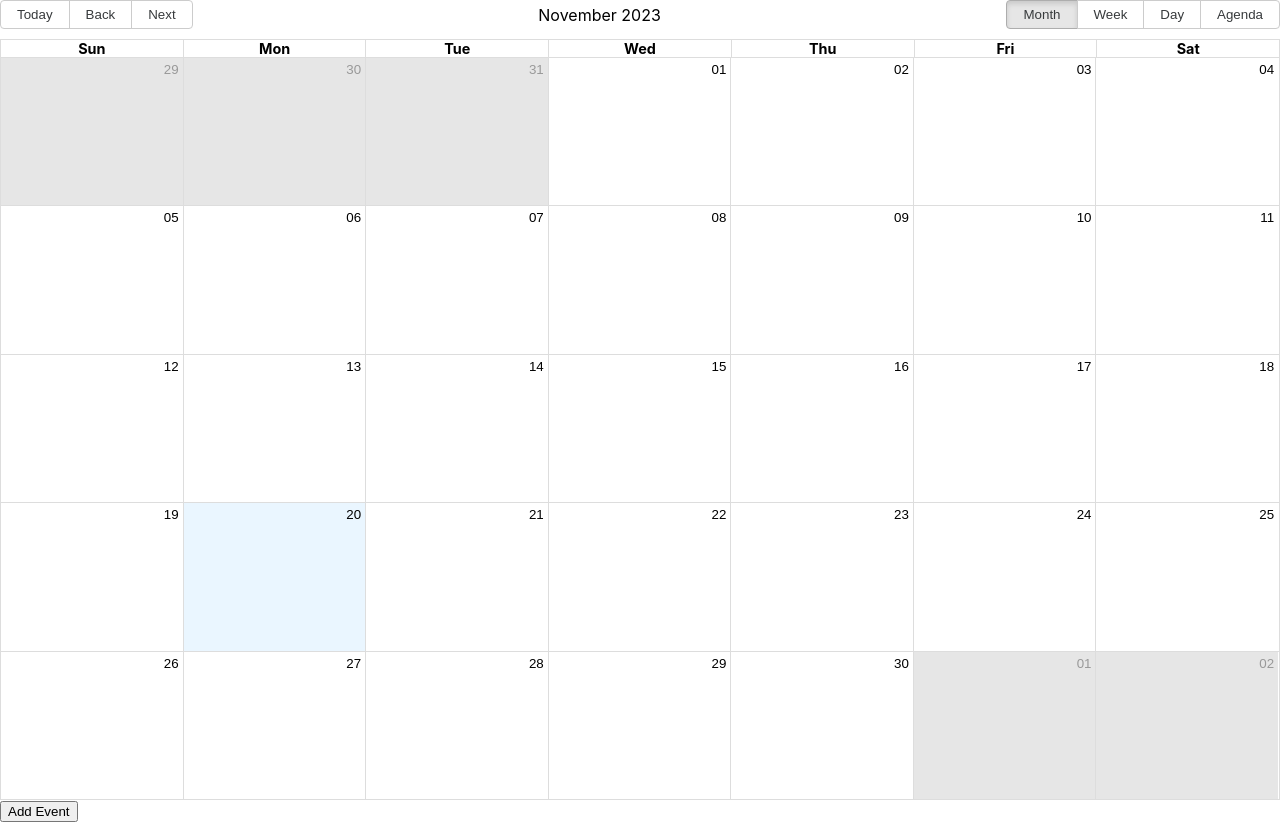
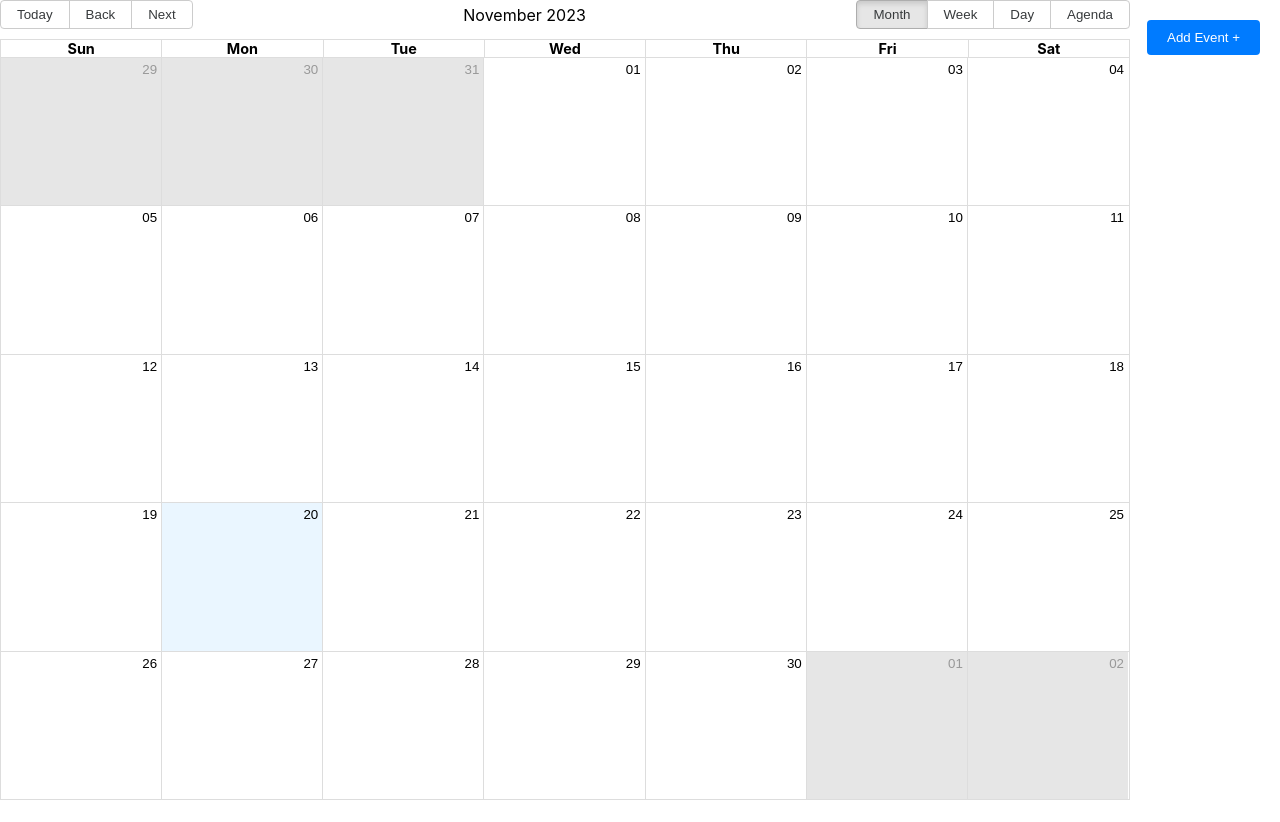
Before and after one commit to BreadInvasion/Day-Dreamers, a React (Create React App) app in the folder frontend/: page / in a window 1280 px wide. After the commit the page ends 800 px from the top, so only its background shows below. Built offline with nearby package versions, Linux system fonts and the light colour scheme; no server answers.

Commit message:
move 'add event' button to right

```diff
--- a/frontend/src/App.css
+++ b/frontend/src/App.css
@@ -47,6 +47,7 @@
   width: 100%;
   height: 100%;
   background-color: rgba(0,0,0,0.4);
+  z-index: 1000;
 }
 
 .modal-content {
@@ -64,3 +65,24 @@
   font-size: 24px;
   cursor: pointer;
 }
+
+.addButton {
+  position: absolute;
+  top: 20px;
+  right: 20px;
+  padding: 10px 20px;
+  background-color: #007bff;
+  color: #ffffff;
+  border: none;
+  border-radius: 4px;
+  cursor: pointer;
+  transition: background-color 0.3s;
+
+  &:hover {
+    background-color: #0056b3;
+  }
+}
+
+.rbc-calendar {
+  margin-right: 150px;
+}
--- a/frontend/src/App.js
+++ b/frontend/src/App.js
@@ -72,7 +72,7 @@ function App() {
         defaultView="month"
         style={{ height: "100vh" }}
       />
-      <button onClick={toggleModal}>Add Event</button>
+      <button className="addButton" onClick={toggleModal}>Add Event +</button>
 
       {showModal && (
         <div className="modal">
```
